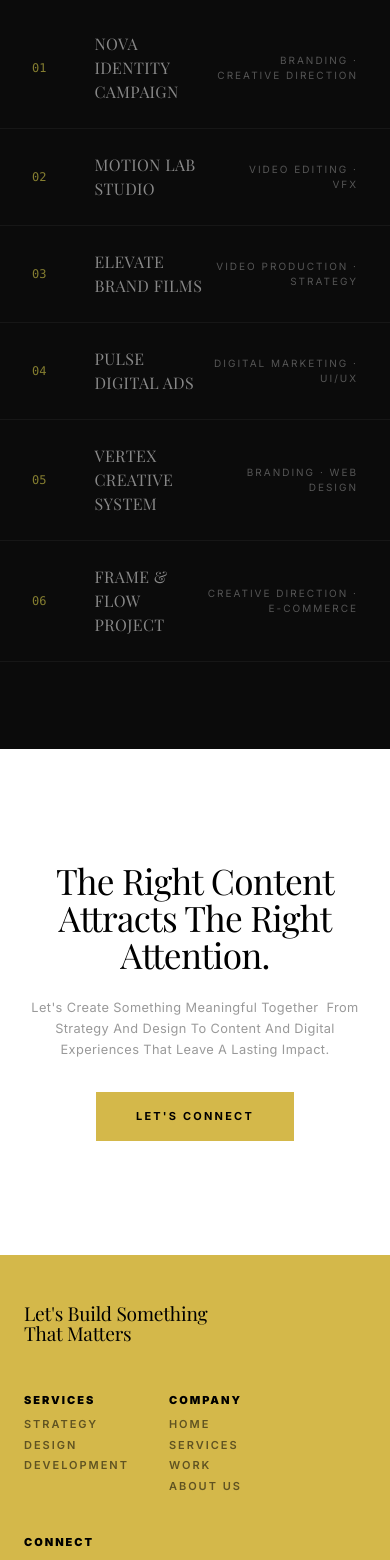
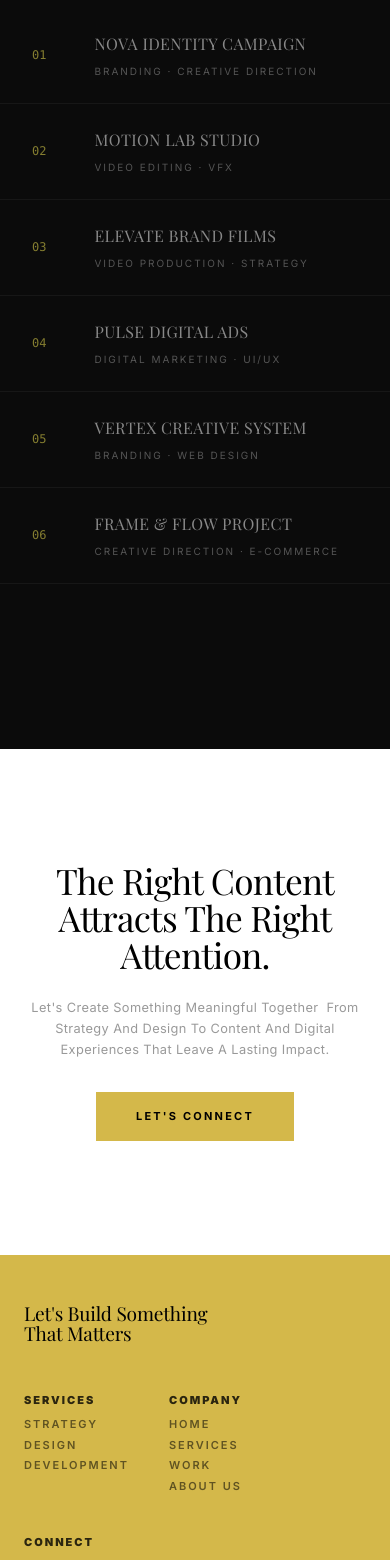
Before and after one commit to AnujBelsare/media_fx_i, a Next.js app: page / in a window 390 px wide. Shown: the part 2880-4440 px from the top of the page. Built offline with nearby package versions, Linux system fonts and the light colour scheme; a web font is replaced by a local one.

Commit message:
ui improvement in the work section

```diff
--- a/app/components/Footer.tsx
+++ b/app/components/Footer.tsx
@@ -24,7 +24,7 @@ function Footer() {
 
                     {/* Services */}
                     <div className='flex flex-col gap-1'>
-                        <span className='font-sans font-black text-black text-[11px] tracking-[0.18em] uppercase mb-1'>
+                        <span className='font-sans font-black text-black/80 text-[11px] tracking-[0.18em] uppercase mb-1'>
                             Services
                         </span>
                         {['Strategy', 'Design', 'Development'].map((item) => (
@@ -42,7 +42,7 @@ function Footer() {
 
                     {/* Company */}
                     <div className='flex flex-col gap-1'>
-                        <span className='font-sans font-black text-black text-[11px] tracking-[0.18em] uppercase mb-1'>
+                        <span className='font-sans font-black text-black/80 text-[11px] tracking-[0.18em] uppercase mb-1'>
                             Company
                         </span>
                         {['Home', 'Services', 'Work', 'About Us'].map((item) => (
@@ -60,7 +60,7 @@ function Footer() {
 
                     {/* Connect */}
                     <div className='flex flex-col gap-1'>
-                        <span className='font-sans font-black text-black text-[11px] tracking-[0.18em] uppercase mb-1'>
+                        <span className='font-sans font-black text-black/80 text-[11px] tracking-[0.18em] uppercase mb-1'>
                             Connect
                         </span>
                         {['Twitter / X', 'Instagram', 'LinkedIn'].map((item) => (
@@ -86,7 +86,7 @@ function Footer() {
                 {/* Large Watermark Text */}
                 <div
                     className='font-display font-semibold text-[#00000022] select-none pointer-events-none leading-none whitespace-nowrap'
-                    style={{ fontSize: 'clamp(4rem, 7.6vw, 6rem)', letterSpacing: '-0.02em' }}
+                    style={{ fontSize: 'clamp(3rem, 6vw, 6rem)', letterSpacing: '-0.02em' }}
                     aria-hidden='true'
                 >
                     Media_Fx_I
--- a/app/components/ProjectSection.tsx
+++ b/app/components/ProjectSection.tsx
@@ -56,20 +56,29 @@ export default function ProjectSection() {
                             key={i}
                             onMouseEnter={() => setActiveIndex(i)}
                             onMouseLeave={() => setActiveIndex(null)}
-                            className="group relative w-full flex items-center justify-between py-6 md:py-8 border-b border-white/5 cursor-pointer hover:bg-white/2 transition-colors duration-300 px-8"
+                            className="group relative w-full flex flex-col md:flex-row md:items-center justify-between py-6 md:py-8 border-b border-white/5 cursor-pointer hover:bg-white/2 transition-colors duration-300 px-8"
                         >
+                            {/* Left Side: Number + Title */}
                             {/* Left Side: Number + Title */}
                             <div className="flex items-center gap-12 md:gap-24">
                                 <span className="text-[#857e30] text-xs font-mono group-hover:text-[#888] transition-colors">
                                     {project.number}
                                 </span>
-                                <h2 className="text-[#888] font-display group-hover:text-white text-base md:text-xl lg:text-2xl font-light transition-colors duration-300 uppercase tracking-wide">
-                                    {project.title}
-                                </h2>
+
+                                <div className="flex flex-col">
+                                    <h2 className="text-[#888] font-display group-hover:text-white text-base md:text-xl lg:text-2xl font-light transition-colors duration-300 uppercase tracking-wide">
+                                        {project.title}
+                                    </h2>
+
+                                    {/* Mobile Category */}
+                                    <span className="md:hidden mt-2 text-[#555] text-[10px] tracking-[0.2em] uppercase group-hover:text-[#888] transition-colors">
+                                        {project.category}
+                                    </span>
+                                </div>
                             </div>
 
-                            {/* Right Side: Category */}
-                            <div className="flex items-center text-right">
+                            {/* Desktop Category */}
+                            <div className="hidden md:flex items-center justify-center text-right">
                                 <span className="text-[#555] text-[10px] md:text-xs tracking-[0.2em] uppercase group-hover:text-[#888] transition-colors">
                                     {project.category}
                                 </span>
```
